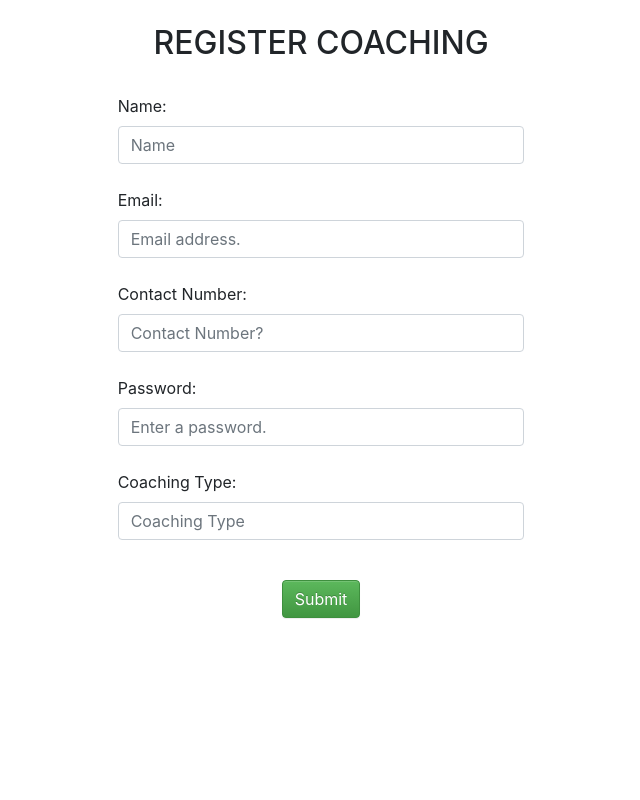
After one commit to kushshiv/stuplate, a Flask app: page /CoachingInput in a window 1280 px wide. The commit adds this page. Shown: the whole page, without its empty margins (319-959 px from the left). Run offline with Flask 2, Linux system fonts and the light colour scheme; some libraries are stand-ins or nearby versions.

Commit message:
coaching class registration

```diff
--- a/app/__init__.py
+++ b/app/__init__.py
@@ -1,5 +1,8 @@
 from flask import Flask
 
 app = Flask(__name__)
+app.config.from_object(__name__)
+app.config['SECRET_KEY'] = 'SjdnUends821Jsdlkvxh391ksdODnejdDw'
+
 
 from app import routes
--- a/app/routes.py
+++ b/app/routes.py
@@ -1,5 +1,9 @@
 from app import app
-from flask import Flask, render_template, abort
+from flask import Flask, render_template, abort, flash, request
+from wtforms import Form, TextField, TextAreaField, validators, StringField, SubmitField
+from random import randint
+from time import strftime
+
 
 ITEMS = {
     'coaching': {
@@ -68,6 +72,21 @@ productsList = {
 }
 
 
+class ReusableForm(Form):
+    name = TextField('Name:', validators=[validators.required()])
+
+def get_time():
+    time = strftime("%Y-%m-%dT%H:%M")
+    return time
+
+def write_to_disk(name, email):
+    data = open('file.log', 'a')
+    timestamp = get_time()
+    data.write('DateStamp={}, Name={}, Email={} \n'.format(timestamp, name, email))
+    data.close()
+
+
+
 @app.route('/')
 @app.route('/home')
 def home():
@@ -83,3 +102,24 @@ def item(key):
 @app.route('/productList')
 def productList():
     return render_template('productList.html', productList=productsList)
+
+@app.route("/CoachingInput", methods=['GET', 'POST'])
+def CoachingInput ():
+    form = ReusableForm(request.form)
+
+    #print(form.errors)
+    if request.method == 'POST':
+        name=request.form['name']
+        email=request.form['email']
+        mobile=request.form['mobile']
+        password=request.form['password']
+        CoachingType=request.form['Coaching Type']
+
+        if form.validate():
+            write_to_disk(name, email)
+            flash('Hello: {}'.format(name))
+
+        else:
+            flash('Error: All Fields are Required')
+
+    return render_template('CoachingInput.html', form=form)
--- /dev/null
+++ b/app/templates/CoachingInput.html
@@ -0,0 +1,65 @@
+<html>
+  <head>
+     <title>Demo Form</title>
+     <link rel="stylesheet" media="screen" href="https://maxcdn.bootstrapcdn.com/bootstrap/4.0.0/css/bootstrap.min.css">
+     <link rel="stylesheet" href="https://maxcdn.bootstrapcdn.com/bootstrap/3.3.7/css/bootstrap-theme.min.css">
+     <meta name="viewport" content="width=device-width, initial-scale=1.0">
+
+  </head>
+  <body>
+
+    <div class="container"><br>
+      <center>
+        <h2>REGISTER COACHING</h2>
+      </center>
+    </div>
+
+    <div class=container"><br>
+    <div class="row align-items-center justify-content-center">
+    <div class="col-md-4">
+      <form  action="" method="post" role="form">
+        {{ form.csrf }}
+        <div class="form-group">
+          <label for="name">Name:</label>
+          <input type="text" class="form-control" id="name" name="name" placeholder="Name">
+	    <br>
+	  <label for="email">Email:</label>
+	  <input type="text" class="form-control" id="email" name="email" placeholder="Email address.">
+            <br>
+          <label for="mobile">Contact Number:</label>
+          <input type="text" class="form-control" id="mobile" name="mobile" placeholder="Contact Number?">
+	    <br>
+	  <label for="password">Password:</label>
+	  <input type="password" class="form-control" id="password" name="password" placeholder="Enter a password.">
+	    <br>
+	  <label for="Coaching Type">Coaching Type:</label>
+	  <input type="text" class="form-control" id="Coaching Type" name="Coaching Type" placeholder="Coaching Type">
+	</div>
+        <br>
+        <center>
+          <button type="submit" class="btn btn-success">Submit</button>
+        </center>
+      </form>
+      <br>
+        {% with messages = get_flashed_messages(with_categories=true) %}
+            {% if messages %}
+        {% for message in messages %}
+            {% if "Error" not in message[1]: %}
+                <div class="alert alert-info">
+                <strong>Success! </strong> {{ message[1] }}
+                </div>
+            {% endif %}
+            {% if "Error" in message[1]: %}
+                <div class="alert alert-danger">
+                <strong>Error: </strong> {{ message[1] }}
+                </div>
+            {% endif %}
+        {% endfor %}
+            {% endif %}
+        {% endwith %}
+    </div>
+    <br>
+    </div>
+    </div>
+  </body>
+</html>
```
Also changed, not shown: app/forms.py (added, +15 -0 lines), app/templates/base.html (+13 -2 lines), 1 other file.
